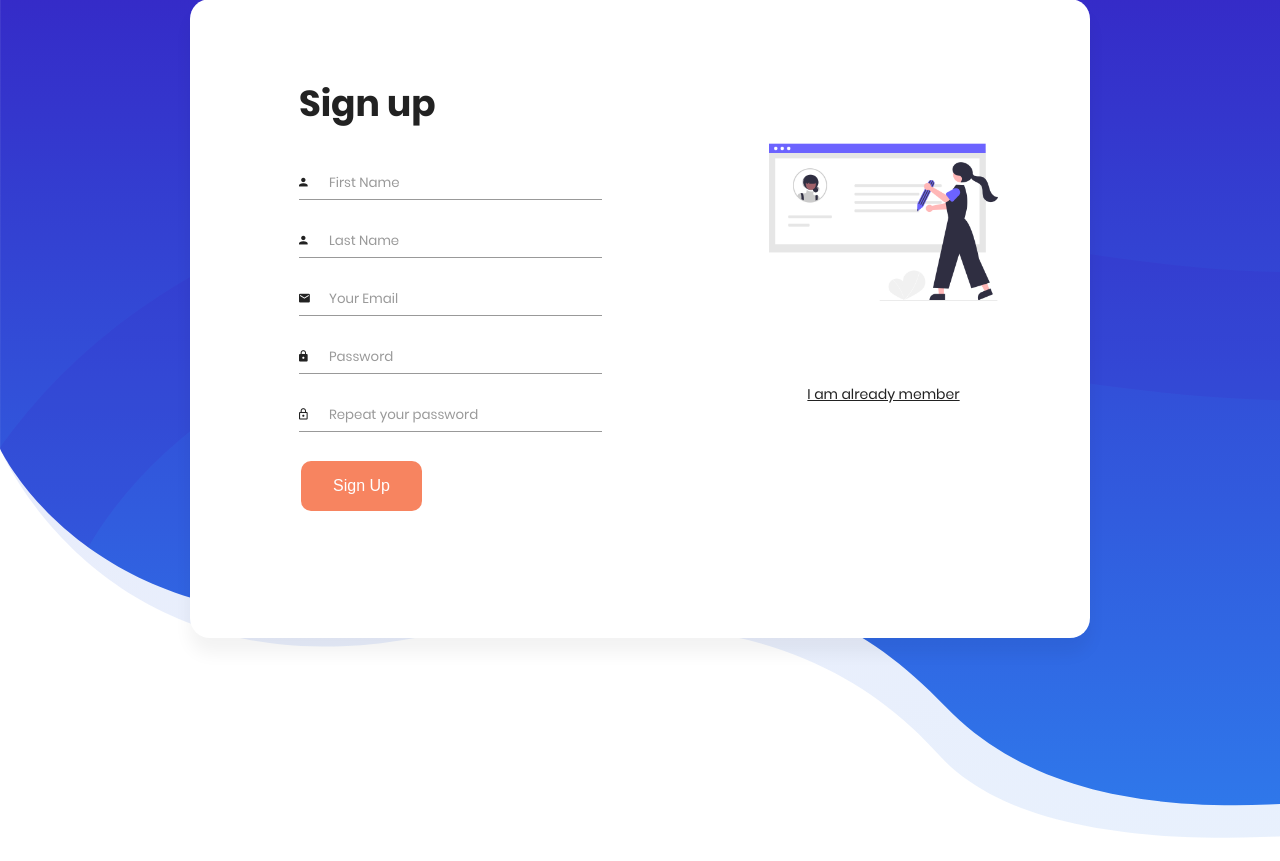
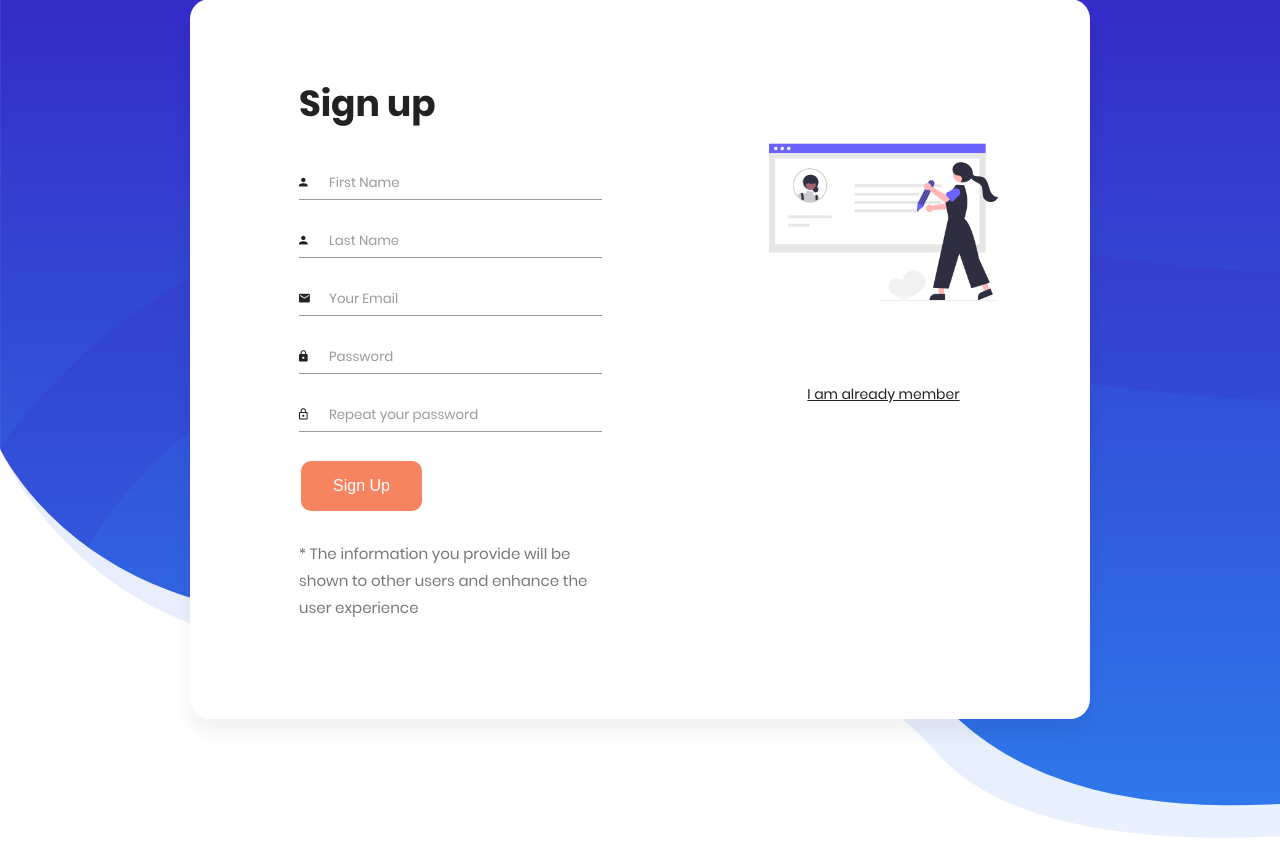
Before and after one commit to vishaalsaravanan/Pyrhon-Deploy, a Flask app: page /signup.html in a window 1280 px wide. Shown: the part 159-1020 px from the top of the page. Run offline with Flask 2, Linux system fonts and the light colour scheme; some libraries are stand-ins or nearby versions.

Commit message:
UI Bugs V2.0

```diff
--- a/templates/signup.html
+++ b/templates/signup.html
@@ -66,6 +66,9 @@
                                 <!--<input type="submit" name="signup" id="signup" class="form-submit" value="Register" onclick="signUp()"/>-->
                                 <button formaction="./index.html" class="button" type="submit" target="./secondpage.html">Sign Up</button>
                             </div>
+                            <div>
+                                <p>* The information you provide will be shown to other users and enhance the user experience</p>
+                            </div>
                             <div id = "myDiv" style="display: none; margin-left: 30px;"><img id = "myImage" src = "../static/land_in_up/assets/images/loader_spin.svg"></div><br>
                         </form>
                     </div>
```
